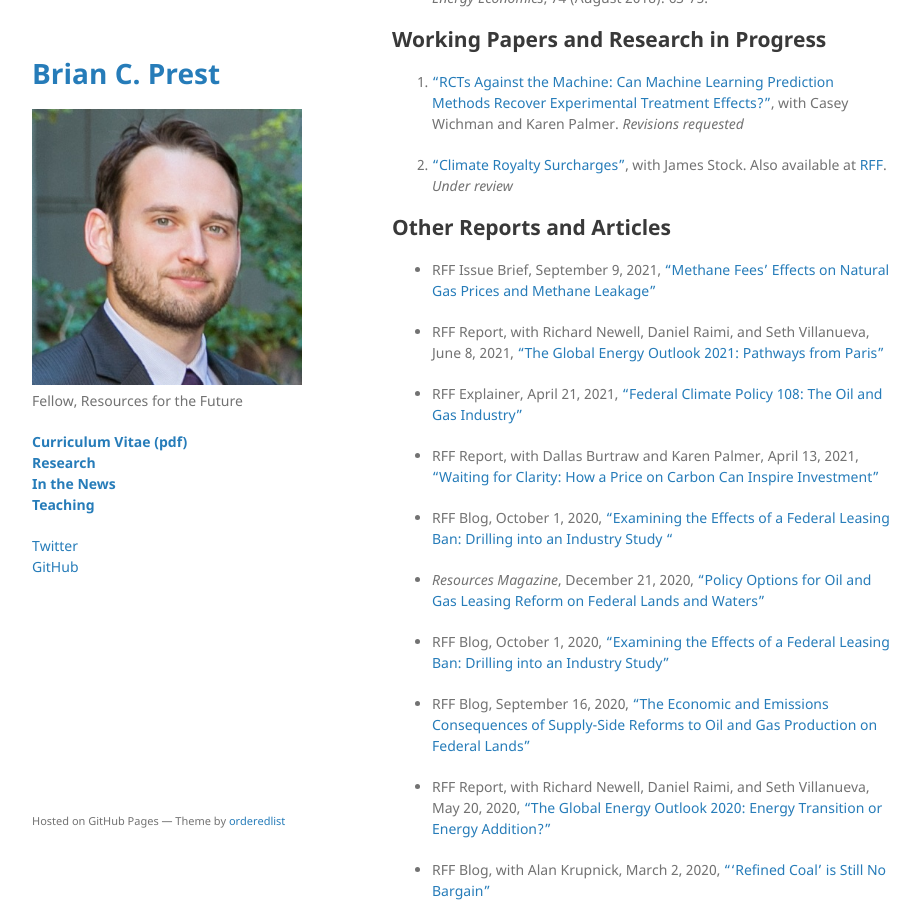
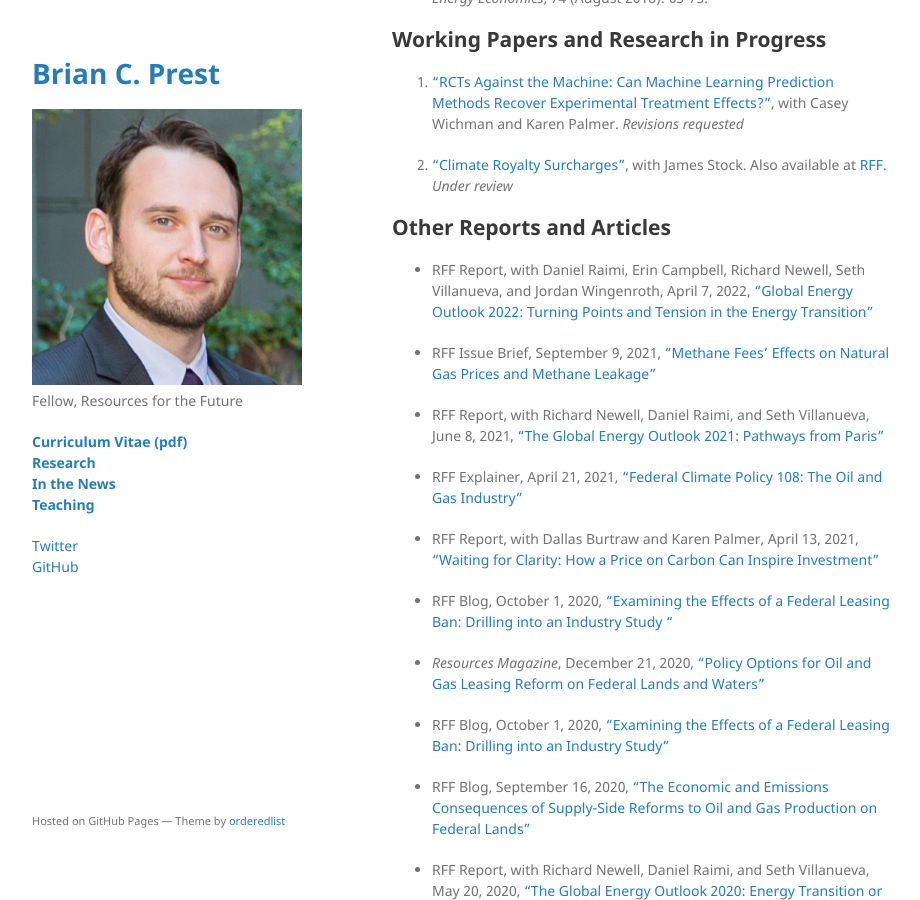
Before and after one commit to bprest/bprest.github.io, a Jekyll site: the page built from research.md, in a window 1280 px wide and 900 px high, scrolled down 1041 px. Shown: the whole window, without its empty margins (178-1098 px from the left). Built offline with Jekyll 4.4.1, drawn with Linux system fonts in a browser that asks for light colours; our own code applies the rules of GitHub Pages for plain Markdown files.

Commit message:
GEO release

```diff
--- a/research.md
+++ b/research.md
@@ -40,6 +40,8 @@ layout: default
 
 ## Other Reports and Articles
 
+* RFF Report, with Daniel Raimi, Erin Campbell, Richard Newell, Seth Villanueva, and Jordan Wingenroth, April 7, 2022, ["Global Energy Outlook 2022: Turning Points and Tension in the Energy Transition"](https://www.rff.org/publications/reports/global-energy-outlook-2022/)
+
 * RFF Issue Brief, September 9, 2021, ["Methane Fees' Effects on Natural Gas Prices and Methane Leakage"](https://www.rff.org/publications/issue-briefs/methane-fees-effects-on-natural-gas-prices-and-methane-leakage/)
 
 * RFF Report, with Richard Newell, Daniel Raimi, and Seth Villanueva, June 8, 2021, ["The Global Energy Outlook 2021: Pathways from Paris"](https://www.rff.org/publications/reports/global-energy-outlook-2021-pathways-from-paris/)
```
